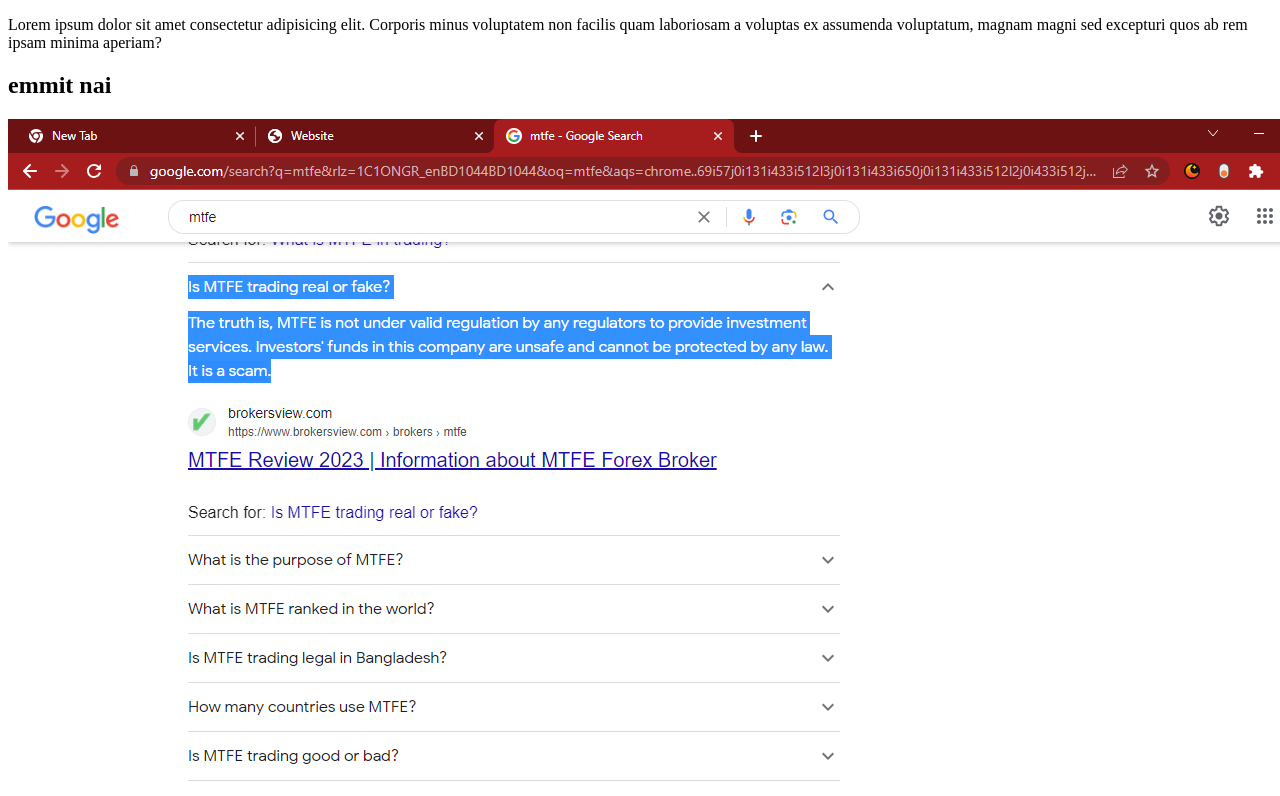
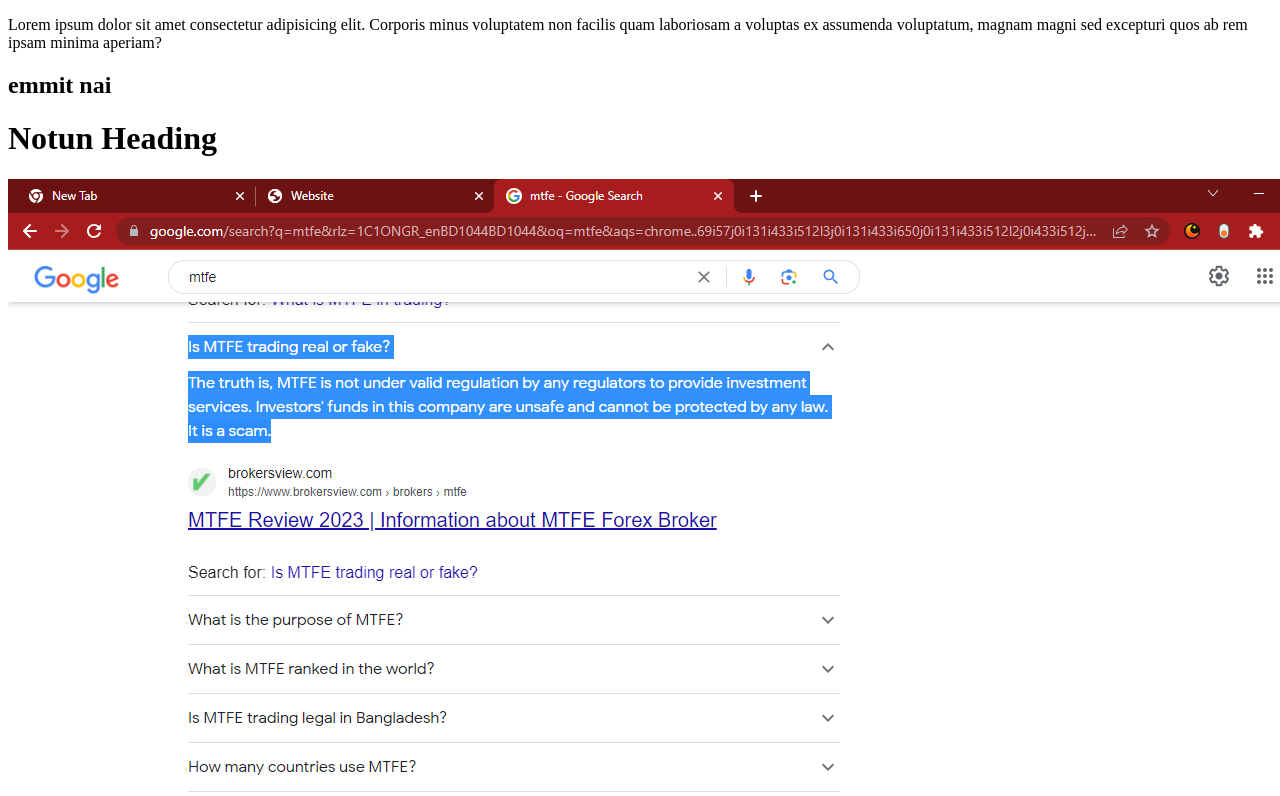
Before and after one commit to Abu-Syeed-Rayhan/my-repo, a plain HTML site: page index.html in a window 1280 px wide. Shown: the top 796 px of the page. Drawn offline with Linux system fonts and the light colour scheme.

Commit message:
heading added

```diff
--- a/index.html
+++ b/index.html
@@ -12,6 +12,7 @@
       magnam magni sed excepturi quos ab rem ipsam minima aperiam?
     </p>
     <h2>emmit nai</h2>
+    <h1>Notun Heading</h1>
     <img src="Screenshot (1).png" alt="" />
     <img src="Screenshot (1).png" alt="" />
   </body>
```
